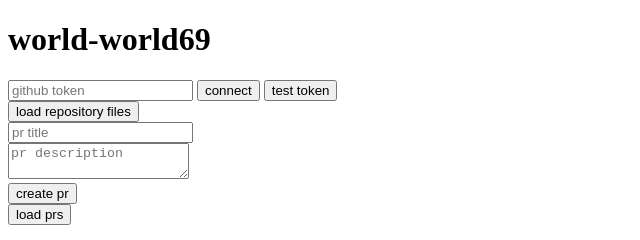
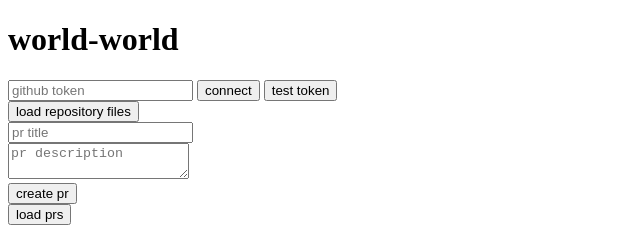
Before and after one commit to compusophy/world-world, a website: page index.html in a window 1280 px wide. Shown: the full height of the page, 0-640 px from the left. Drawn offline with Linux system fonts and the light colour scheme.

Commit message:
Update index.html

```diff
--- a/index.html
+++ b/index.html
@@ -5,7 +5,7 @@
     <script src="https://unpkg.com/htmx.org@1.9.10"></script>
 </head>
 <body>
-    <h1>world-world69</h1>
+    <h1>world-world</h1>
 
     <form hx-post="/auth" hx-target="#status" hx-swap="innerHTML">
         <input type="password" name="token" placeholder="github token">
```
